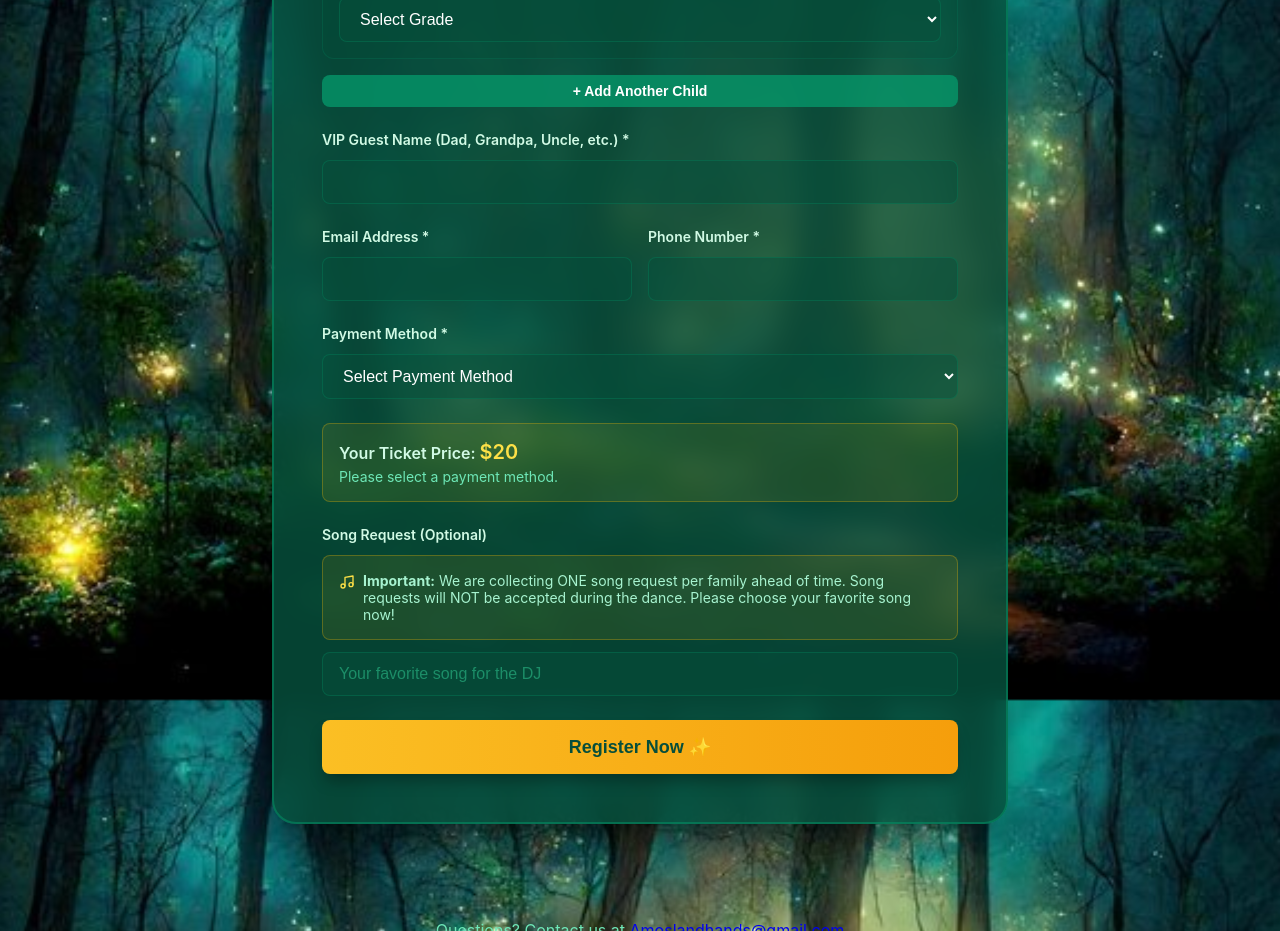
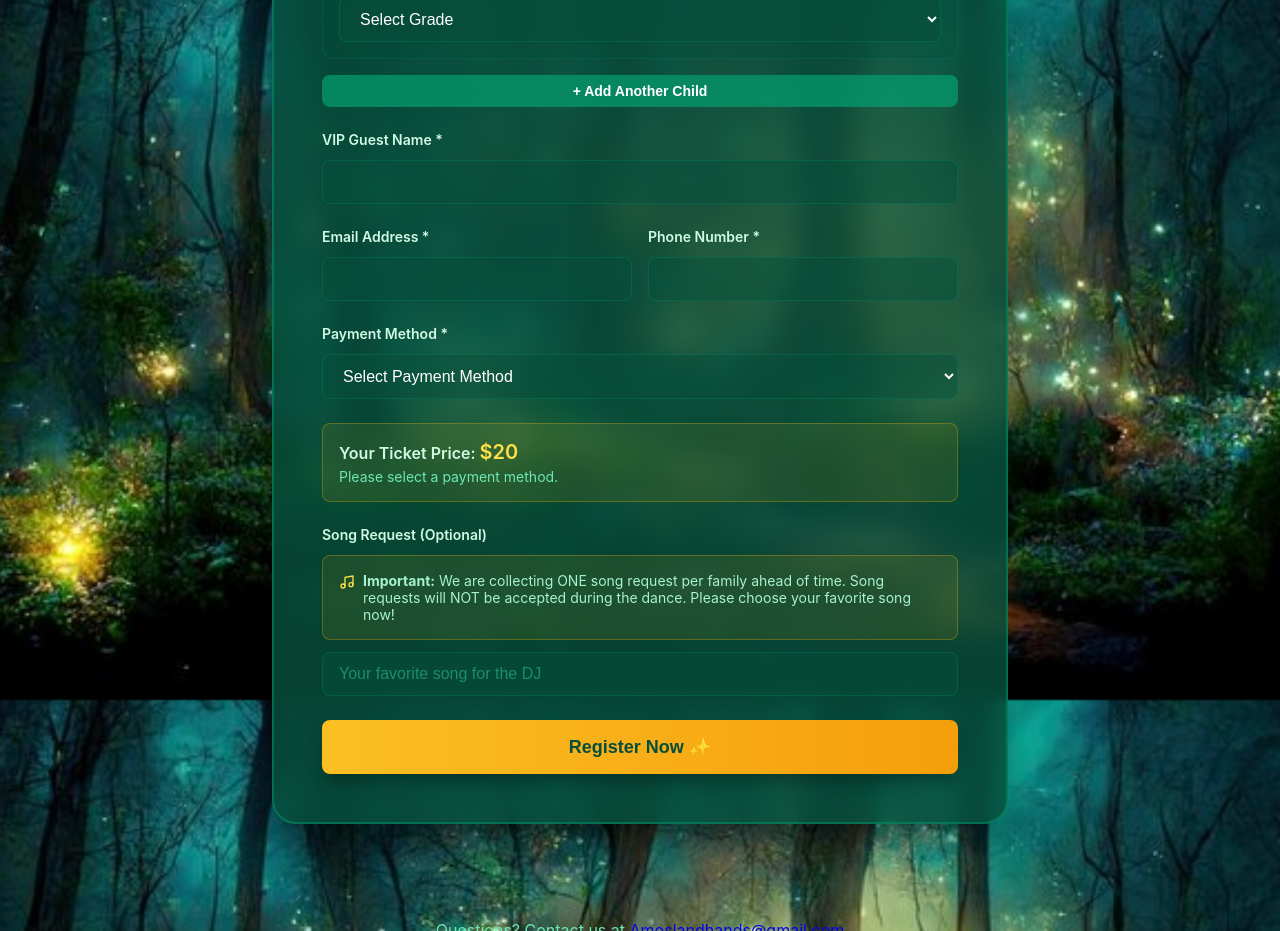
Before and after one commit to JWilson1431/girls-vip-dance, a React (Create React App) app: page / in a window 1280 px wide. Shown: the part 1700-2631 px from the top of the page. Built offline with nearby package versions, Linux system fonts and the light colour scheme.

Commit message:
Update venmo comments

```diff
--- a/src/App.js
+++ b/src/App.js
@@ -310,7 +310,7 @@ export default function DaddyDaughterDance() {
                     rel="noopener noreferrer"
                     className="venmo-link"
                   >
-                    Venmo (@Amosland-HomeandSchool)
+                    Venmo (@Amosland-HomeandSchool). Please include childs name and Girls VIP Dance in Venmo comments.
                   </a>
                   .
                 </p>
@@ -389,7 +389,7 @@ export default function DaddyDaughterDance() {
               </div>
 
               <div className="form-group">
-                <label>VIP Guest Name (Dad, Grandpa, Uncle, etc.) *</label>
+                <label>VIP Guest Name *</label>
                 <input
                   type="text"
                   value={formData.vipGuest}
@@ -464,7 +464,7 @@ export default function DaddyDaughterDance() {
                         rel="noopener noreferrer"
                         className="venmo-link"
                       >
-                        Venmo (@Amosland-HomeandSchool)
+                        Venmo (@Amosland-HomeandSchool). Include childs name and Girls VIP Dance in Venmo Comments.
                       </a>
                       .
                     </>
```
